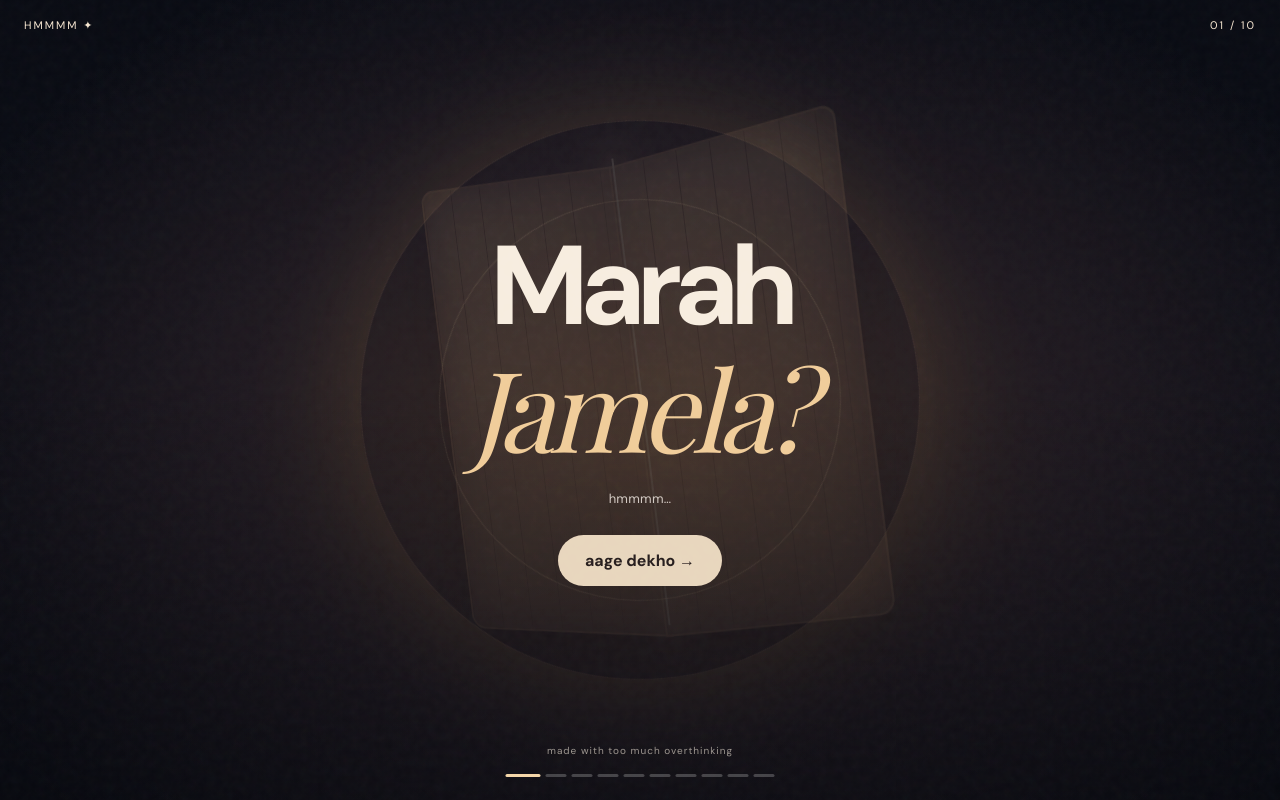
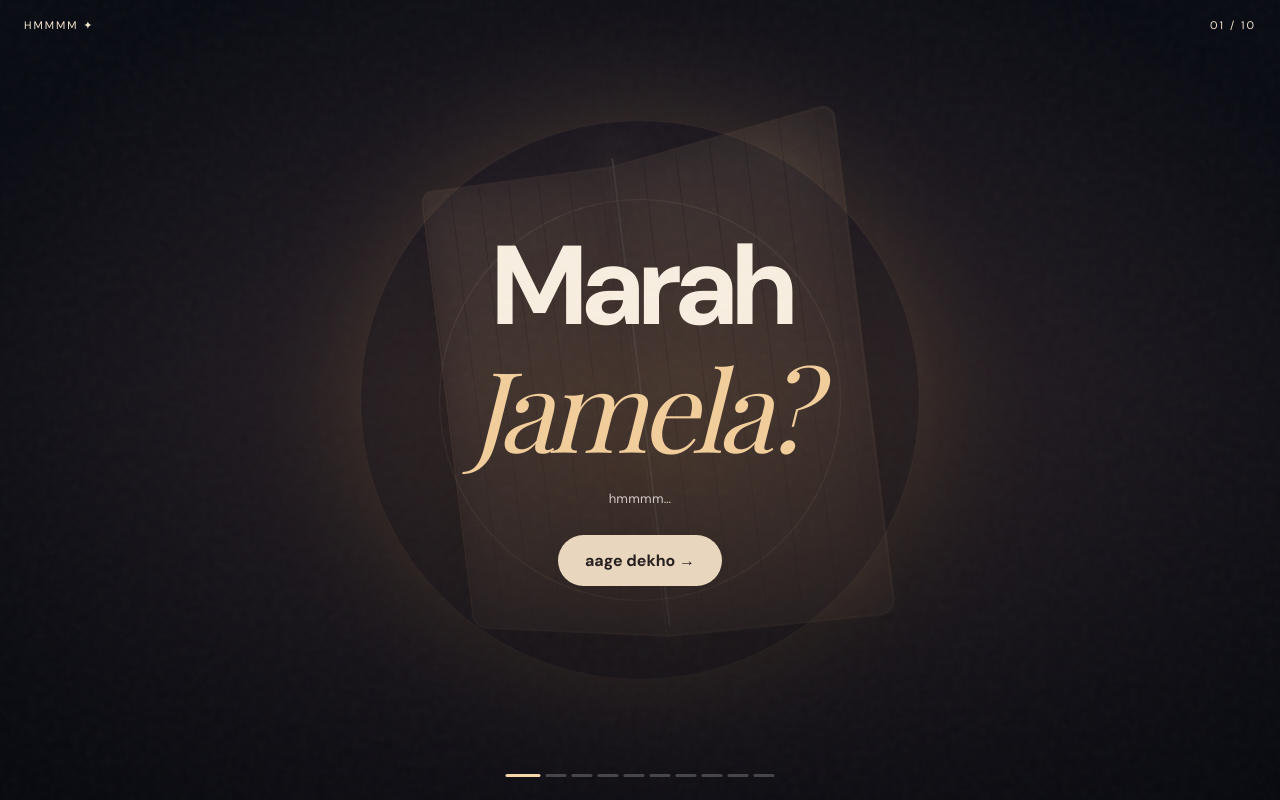
Before and after one commit to abdulrahmansad/hmmmm, a plain HTML site: page index.html in a window 1280 px wide. Drawn offline with nearby package versions, Linux system fonts and the light colour scheme; a web font is replaced by a local one.

Commit message:
Remove birthday site footer credit

```diff
--- a/index.html
+++ b/index.html
@@ -161,7 +161,7 @@ btw biraynai treat dene ke paise the but that is for hehe</div></div>
 <div class="flirt-blush">· · ·</div>
 <button class="action next">acha last cheez →</button></div></section>
 <section class="scene song" data-index="9" aria-label="A voice note for Arshi"><div class="content"><h2 class="serif title">for you, betu jii.</h2><div class="record paused" id="record" aria-hidden="true"></div><div class="fine">a little voice note for you.</div><audio id="ambient-soundtrack" src="assets/kendine-iyi-bak.mp3" preload="auto" loop></audio><audio id="audio" preload="none" src="assets/arshi-birthday-voice-note.mp3"></audio><button class="action" id="play">play my voice note</button><div class="fine" id="song-message" role="status" aria-live="polite"></div><button class="action" id="restart">phir se shuru? ↺</button></div></section>
-<nav class="progress" id="progress" aria-label="Story progress"></nav><div class="footnote">made with too much overthinking</div>
+<nav class="progress" id="progress" aria-label="Story progress"></nav>
 </div>
 <script>
 (()=>{"use strict";
```
